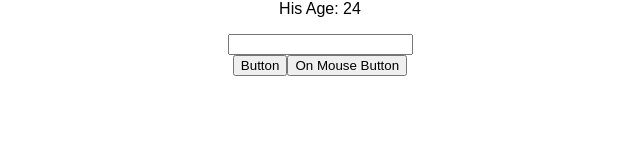
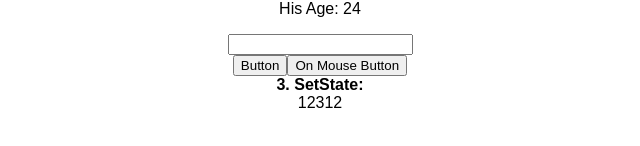
Before and after one commit to omermindivanli/Learn-React-Tutorials, a React (Create React App) app: page / in a window 1280 px wide. Shown: the part 176-322 px from the top of the page, without its empty margins (320-960 px from the left). Built offline with nearby package versions, Linux system fonts and the light colour scheme.

Commit message:
what is setState?

```diff
--- a/src/App.js
+++ b/src/App.js
@@ -2,6 +2,7 @@ import React, { Component } from 'react';
 import './App.css';
 import EventHandlers from './components/EventHandlers';
 import RenderingList from './components/RenderingList';
+import SetState from './components/SetState';
 
 class App extends Component {
   render() {
@@ -23,6 +24,7 @@ class App extends Component {
       <div className="App">
         <RenderingList titleName={componentTitles.titleName} />
         <EventHandlers />
+        <SetState />
       </div>
     );
   }
--- a/src/components/EventHandlers.js
+++ b/src/components/EventHandlers.js
@@ -20,10 +20,12 @@ class EventHandlers extends Component {
     let reply = prompt('Tjena!');
     console.log(reply);
   }
+
   render() {
     const componentName = '2. Event Handlers:';
     return (
       <div>
+        {this.state.class}
         <strong>{componentName}</strong>
         <p>
           Name: <br />
--- /dev/null
+++ b/src/components/SetState.js
@@ -0,0 +1,22 @@
+import React, { Component } from 'react';
+
+class SetState extends Component {
+  state = {
+    surname: 'freshman'
+  };
+  componentWillMount() {
+    this.setState({ surname: 12312 });
+  }
+  render() {
+    const componentName = '3. SetState:';
+    return (
+      <div>
+        <strong>{componentName}</strong>
+        <br />
+        {this.state.surname}
+      </div>
+    );
+  }
+}
+
+export default SetState;
```
